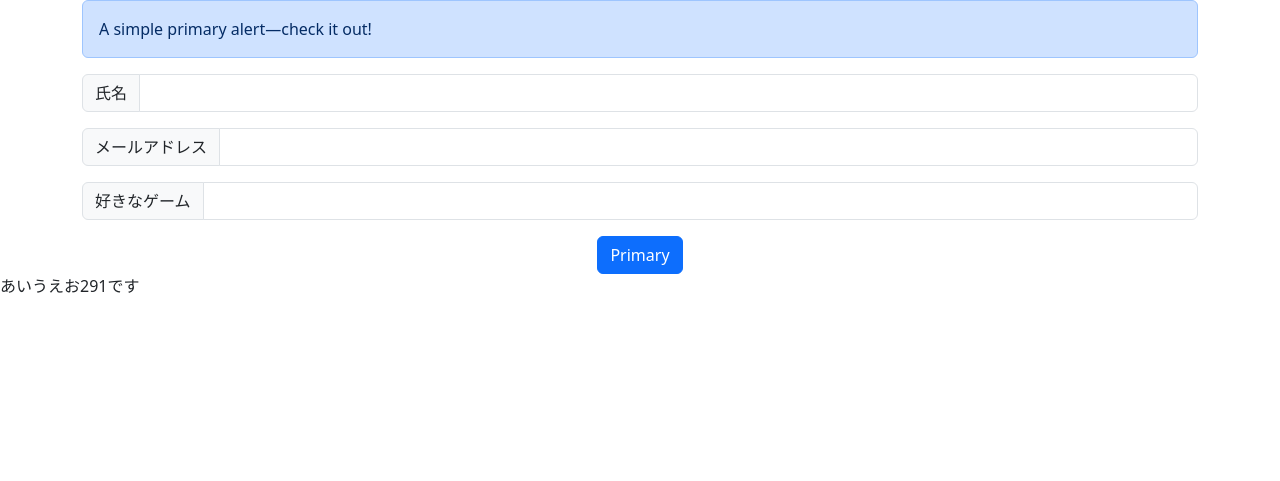
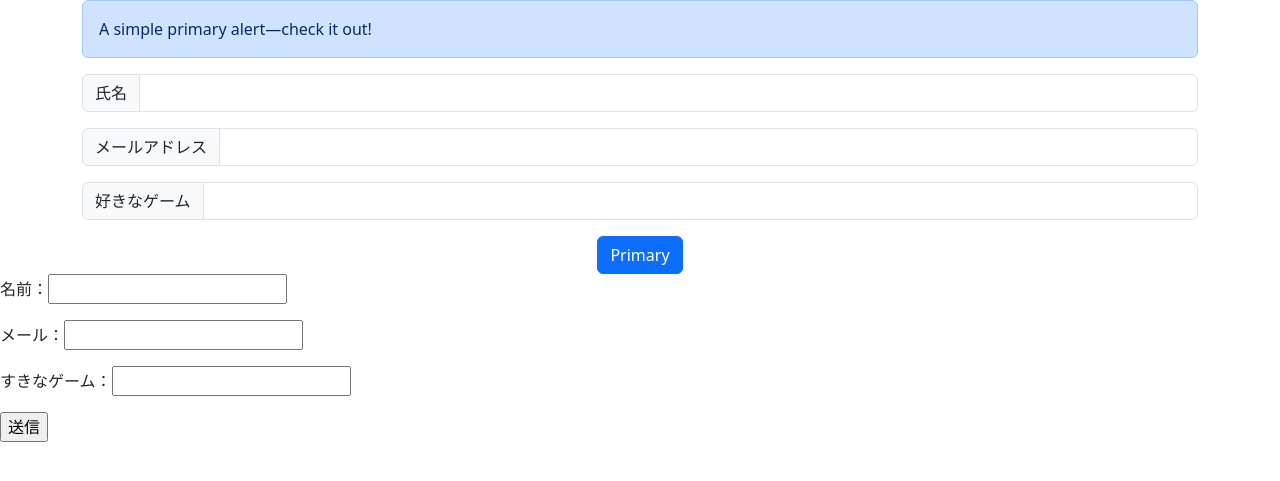
Before and after one commit to hideyaimai/kadai06_basic_php_20231202, a PHP site: page /post.php in a window 1280 px wide. Shown: the top 481 px of the page. Run offline with PHP 8.4, Linux system fonts and the light colour scheme.

Commit message:
post作った

```diff
--- a/post.php
+++ b/post.php
@@ -35,23 +35,12 @@
 
         </div>
 
-        <?php
-        echo "あいうえお";
-        $name =29;
-
-        echo $name;
-
-        $num = rand(1,5);
-
-        if($num === 1){
-            echo "1です";
-        }else{
-            echo "2です";
-        }
-
-
-
-        ?>
+        <form action="read.php" method="get">
+            <p>名前：<input type="text" name="name" size="20"></p>
+            <p>メール：<input type="text" name="mail" size="20"></p>
+            <p>すきなゲーム：<input type="text" name="game" size="20"></p>
+            <p><input type="submit" value="送信"></p>
+        </form>
 
     </div>
 
```
Also changed, not shown: read.php (+7 -0 lines), index.php (added).
